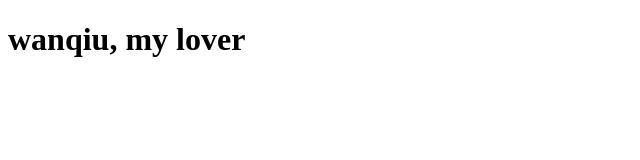
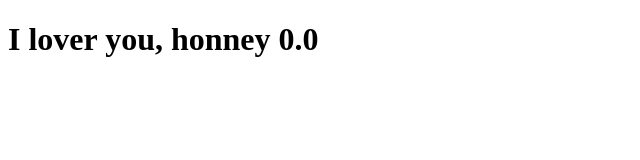
Before and after one commit to deautumn/deautumn.github.io, a plain HTML site: page index.html in a window 1280 px wide. Shown: the whole page, without its empty margins (0-640 px from the left). Drawn offline with Linux system fonts and the light colour scheme.

Commit message:
updata index.html

```diff
--- a/index.html
+++ b/index.html
@@ -5,6 +5,6 @@
 <title>Insert title here</title>
 </head>
 <body>
-    <h1> wanqiu, my lover <h1/>
+    <h1> I lover you, honney 0.0 </h1>
 </body>
 </html>
```
